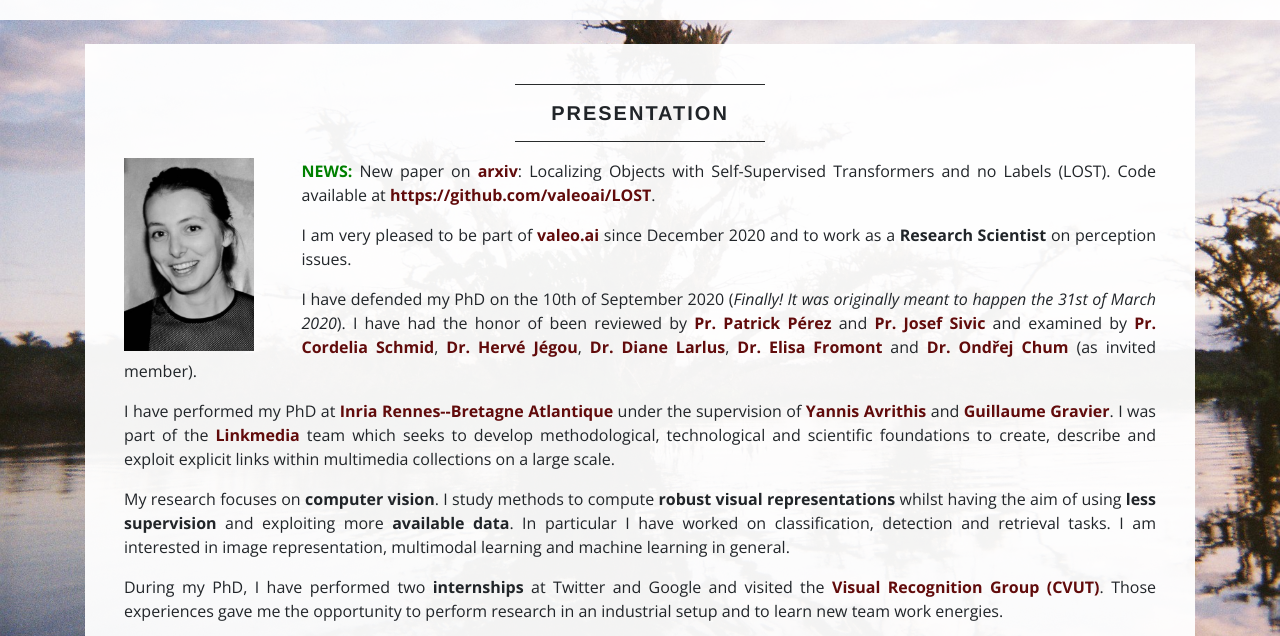
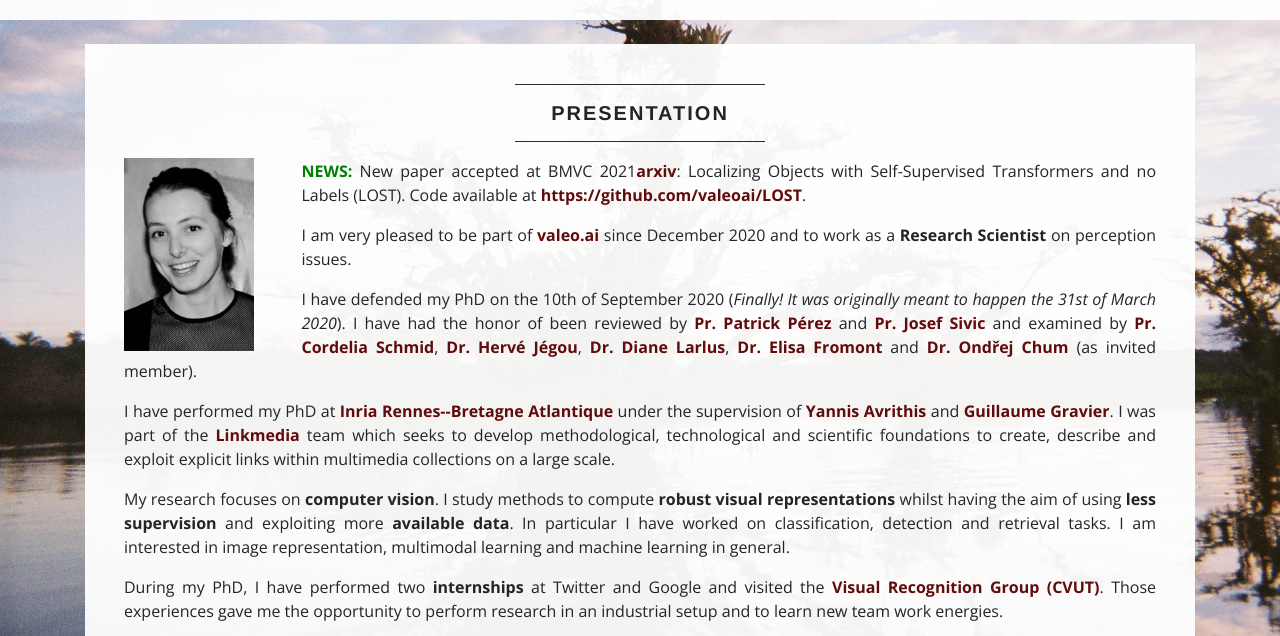
Before and after one commit to osimeoni/osimeoni.github.io, a website: page index.html in a window 1280 px wide. Shown: the part 148-784 px from the top of the page. Drawn offline with nearby package versions, Linux system fonts and the light colour scheme.

Commit message:
BMVC 2021

```diff
--- a/index.html
+++ b/index.html
@@ -71,7 +71,7 @@
         <div class="col-lg-12">
 
 
-        <p align="justify"><span style="color:green;"><b>NEWS: </b></span> New paper on <a href="https://arxiv.org/pdf/2109.14279.pdf">arxiv</a>: Localizing Objects with Self-Supervised Transformers and no Labels (LOST). Code available at <a href="https://github.com/valeoai/LOST">https://github.com/valeoai/LOST</a>.
+        <p align="justify"><span style="color:green;"><b>NEWS: </b></span> New paper accepted at BMVC 2021<a href="https://arxiv.org/pdf/2109.14279.pdf">arxiv</a>: Localizing Objects with Self-Supervised Transformers and no Labels (LOST). Code available at <a href="https://github.com/valeoai/LOST">https://github.com/valeoai/LOST</a>.
 		</p>
 
         <p align="justify"> I am very pleased to be part of <a href="https://ptrckprz.github.io/valeoai/">valeo.ai</a> since December 2020 and to work as a <b>Research Scientist</b> on perception issues.
```
